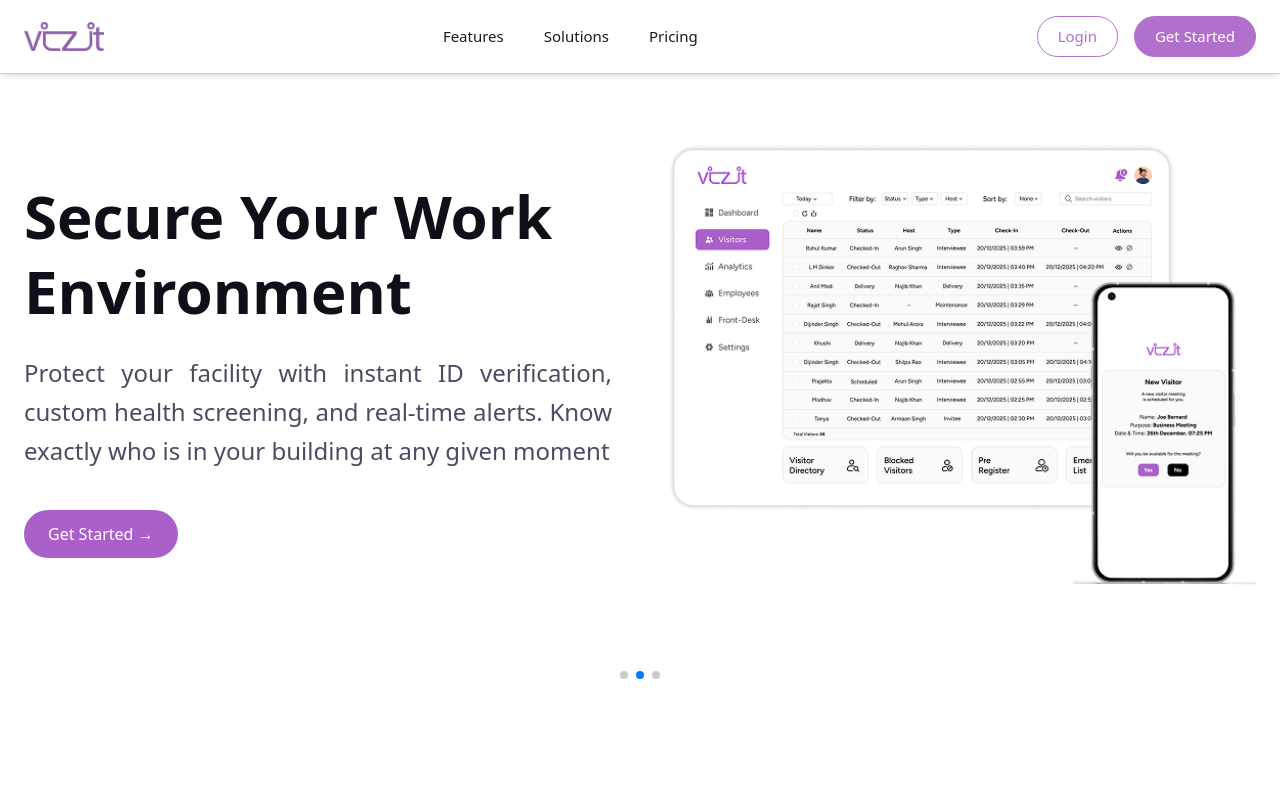
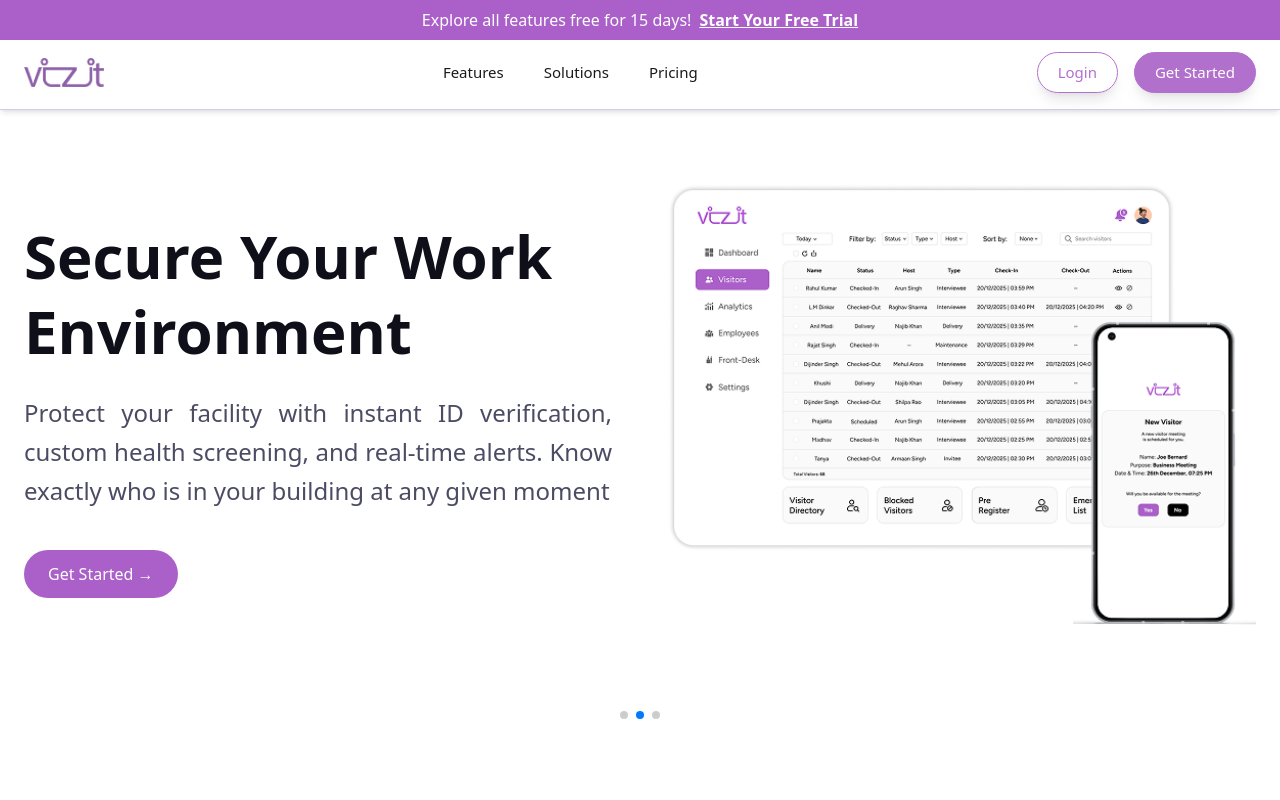
Before and after one commit to Anup-K29/Vizit-Page, a React (Vite) app: page / in a window 1280 px wide. Shown: the top 800 px of the page. Built offline with nearby package versions, Linux system fonts and the light colour scheme.

Commit message:
Registration form completed

```diff
--- /dev/null
+++ b/src/Components/AnnouncementBar.jsx
@@ -0,0 +1,19 @@
+import React from "react";
+import { NavLink } from "react-router-dom";
+
+export const AnnouncementBar = () => {
+  return (
+    <div className="w-full fixed top-0 left-0 z-[60] bg-[#AA60C8] text-white text-md py-2">
+      <div className="max-w-7xl mx-auto px-6 flex justify-center gap-2">
+        <span>Explore all features free for 15 days!</span>
+
+        <NavLink
+          to="/registration-form"
+          className="font-semibold underline hover:opacity-90"
+        >
+          Start Your Free Trial
+        </NavLink>
+      </div>
+    </div>
+  );
+};
--- a/src/Components/Layout.jsx
+++ b/src/Components/Layout.jsx
@@ -1,24 +1,24 @@
-import { Outlet } from "react-router-dom"
-import { NavBar } from "./NavBar.jsx"
-import Footer from "./Footer.jsx"
+import { Outlet } from "react-router-dom";
+import { NavBar } from "./NavBar.jsx";
+import { AnnouncementBar } from "../Components/AnnouncementBar.jsx";
+import Footer from "./Footer.jsx";
 
-import React from 'react'
+import React from "react";
 
 const Layout = () => {
   return (
     <div className="flex flex-col min-h-screen max-w-7xl mx-auto">
-
+      <AnnouncementBar />
       <NavBar />
 
-      <main className="flex-1 pt-16">
+      <main className="flex-1 pt-26">
         <Outlet />
       </main>
       <div className="">
-
-      <Footer />
+        <Footer />
       </div>
     </div>
-  )
-}
+  );
+};
 
-export default Layout
+export default Layout;
--- a/src/Components/NavBar.jsx
+++ b/src/Components/NavBar.jsx
@@ -17,7 +17,7 @@
 
     <header
       className="
-      w-full fixed top-0 left-0 z-50
+      w-full fixed top-9 left-0 z-50
       bg-white/70 backdrop-blur-md
       border-b border-[#d1c4e9] opacity-90 shadow-md
     "
@@ -53,14 +53,14 @@
           <a
             href="https://vizit.nxiappworld.com/"
             target="_blank"
-            className="px-5 py-2 rounded-full border border-[#AA60C8] text-[#AA60C8] text-[15px] font-medium hover:bg-[#AA60C8] hover:text-white transition-all"
+            className="px-5 py-2 rounded-full border border-[#AA60C8] text-[#AA60C8] text-[15px] font-medium hover:bg-[#AA60C8] hover:text-white transition-all shadow-lg"
           >
             Login
           </a>
 
           <NavLink
             to="/registration-form"
-            className="px-5 py-2 rounded-full bg-[#AA60C8] text-white text-[15px] font-medium hover:bg-white hover:text-[#AA60C8] border border-[#AA60C8] transition-all"
+            className="px-5 py-2 rounded-full bg-[#AA60C8] text-white text-[15px] font-medium hover:bg-white hover:text-[#AA60C8] border border-[#AA60C8] transition-all shadow-lg"
           >
             Get Started
           </NavLink>
--- a/src/Form/RegistrationForm.jsx
+++ b/src/Form/RegistrationForm.jsx
@@ -169,7 +169,7 @@
       <div className="flex justify-center mt-6">
         <button
           onClick={() => setShowPopup(false)}
-          className="px-5 py-2 bg-indigo-600 text-white rounded-md shadow-md hover:bg-indigo-700 cursor-pointer transition-all "
+          className="px-5 py-2 bg-[#AA60C8] text-white rounded-md shadow-md hover:bg-[#AA60C8] cursor-pointer transition-all "
         >
           Close
         </button>
@@ -208,7 +208,7 @@
             <div className="grid grid-cols-1 md:grid-cols-2 gap-6">
               {/* Name */}
               <div>
-                <label className="text-sm font-medium text-gray-700">
+                <label className="text-sm font-medium text-black">
                   Name <span className="text-red-500">*</span>
                 </label>
                 <input
@@ -216,7 +216,7 @@
                   placeholder="Enter your name"
                   {...register("name")}
                   required
-                  className="mt-1 w-full border rounded-md px-3 py-2 shadow-sm text-sm focus:ring-2 focus:ring-indigo-500 focus:border-indigo-500"
+                  className="mt-1 w-full border rounded-md px-3 py-2 shadow-md text-sm focus:ring-2 focus:ring-[#AA60C8] focus:border-[#AA60C8]"
                 />
                 {errors.name && (
                   <p className="text-red-500 text-xs mt-1">
@@ -235,7 +235,7 @@
                   placeholder="Enter company name"
                   {...register("companyName")}
                   required
-                  className="mt-1 w-full border rounded-md px-3 py-2 shadow-sm text-sm focus:ring-2 focus:ring-indigo-500 focus:border-indigo-500"
+                  className="mt-1 w-full border rounded-md px-3 py-2 shadow-md text-sm focus:ring-2 focus:ring-[#AA60C8] focus:border-[#AA60C8]"
                 />
                 {errors.companyName && (
                   <p className="text-red-500 text-xs mt-1">
@@ -252,7 +252,7 @@
                 <select
                   {...register("countryCode")}
                   value={watch("countryCode")}
-                  className="mt-1 w-full border rounded-md px-3 py-2 shadow-sm text-sm focus:ring-2 focus:ring-indigo-500 focus:border-indigo-500"
+                  className="mt-1 w-full border rounded-md px-3 py-2 shadow-md text-sm focus:ring-2 focus:ring-[#AA60C8] focus:border-[#AA60C8]"
                 >
                   {countryList.map((c) => (
                     <option key={c.country} value={c.calling_code}>
@@ -278,7 +278,7 @@
                   {...register("phoneNumber")}
                   maxLength={10}
                   required
-                  className="mt-1 w-full border rounded-md px-3 py-2 shadow-sm text-sm focus:ring-2 focus:ring-indigo-500 focus:border-indigo-500"
+                  className="mt-1 w-full border rounded-md px-3 py-2 shadow-md text-sm focus:ring-2 focus:ring-[#AA60C8] focus:border-[#AA60C8]"
                 />
                 {errors.phoneNumber && (
                   <p className="text-red-500 text-xs mt-1">
@@ -297,7 +297,7 @@
                   placeholder="Enter your email"
                   {...register("email")}
                   required
-                  className="mt-1 w-full border rounded-md px-3 py-2 shadow-sm text-sm focus:ring-2 focus:ring-indigo-500 focus:border-indigo-500"
+                  className="mt-1 w-full border rounded-md px-3 py-2 shadow-md text-sm focus:ring-2 focus:ring-[#AA60C8] focus:border-[#AA60C8]"
                 />
                 {errors.email && (
                   <p className="text-red-500 text-xs mt-1">
@@ -316,7 +316,7 @@
                   placeholder="Enter your password"
                   {...register("password")}
                   required
-                  className="mt-1 w-full border rounded-md px-3 py-2 shadow-sm text-sm focus:ring-2 focus:ring-indigo-500 focus:border-indigo-500"
+                  className="mt-1 w-full border rounded-md px-3 py-2 shadow-md text-sm focus:ring-2 focus:ring-[#AA60C8] focus:border-[#AA60C8]"
                 />
                 {errors.password && (
                   <p className="text-red-500 text-xs mt-1">
@@ -334,7 +334,7 @@
                 </label>
                 <select
                   {...register("category")}
-                  className="mt-1 w-full border rounded-md px-3 py-2 shadow-sm text-sm focus:ring-2 focus:ring-indigo-500 focus:border-indigo-500"
+                  className="mt-1 w-full border rounded-md px-3 py-2 shadow-md text-sm focus:ring-2 focus:ring-[#AA60C8] focus:border-[#AA60C8]"
                 >
                   <option value="">Select a category</option>
                   {categories.map((cat) => (
@@ -357,7 +357,7 @@
                 </label>
                 <select
                   {...register("hearAboutUs")}
-                  className="mt-1 w-full border rounded-md px-3 py-2 shadow-sm text-sm focus:ring-2 focus:ring-indigo-500 focus:border-indigo-500"
+                  className="mt-1 w-full border rounded-md px-3 py-2 shadow-md text-sm focus:ring-2 focus:ring-[#AA60C8] focus:border-[#AA60C8]"
                 >
                   <option value="">Select an option</option>
                   {hearAboutUsOptions.map((o) => (
@@ -378,8 +378,8 @@
             <button
               type="submit"
               disabled={loading}
-              className="w-full bg-indigo-600 text-white py-2.5 rounded-md shadow-md text-sm font-medium hover:bg-indigo-700
-                     transition disabled:opacity-50 disabled:cursor-not-allowed"
+              className="w-full bg-[#AA60C8] text-white py-2.5 rounded-md shadow-2xl text-md font-medium  hover:bg-white hover:text-[#AA60C8] border border-[#AA60C8]
+                     transition disabled:opacity-50 cursor-pointer "
             >
               {loading ? "Submitting..." : "Create Account"}
             </button>
```
